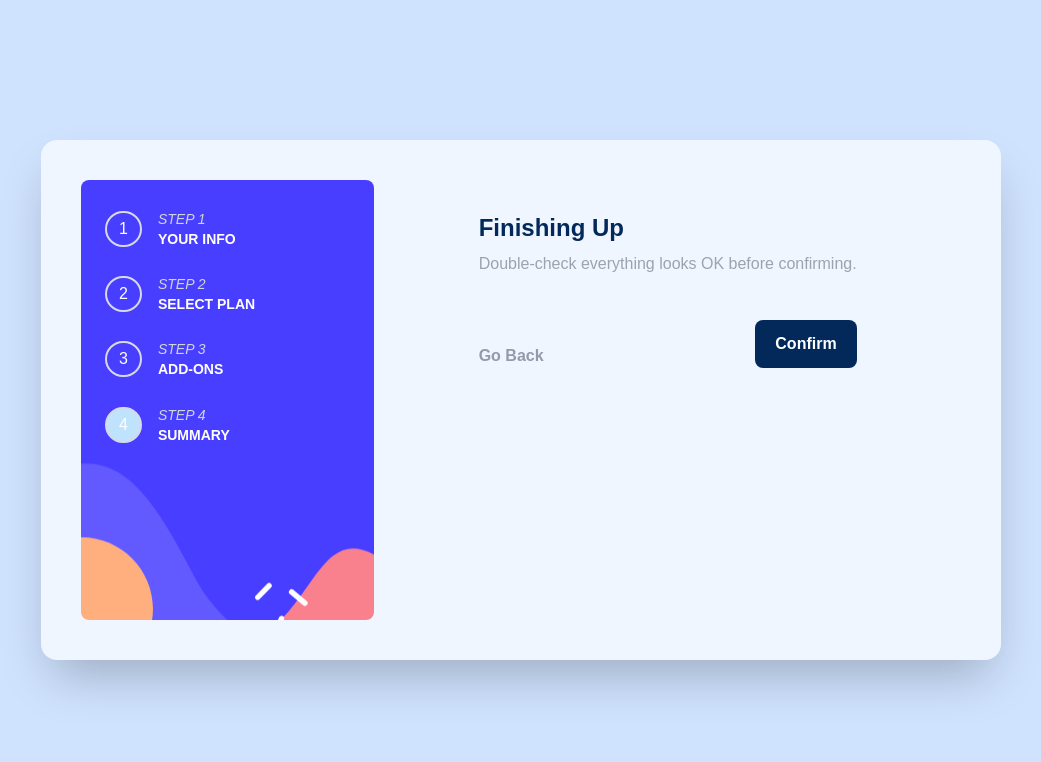
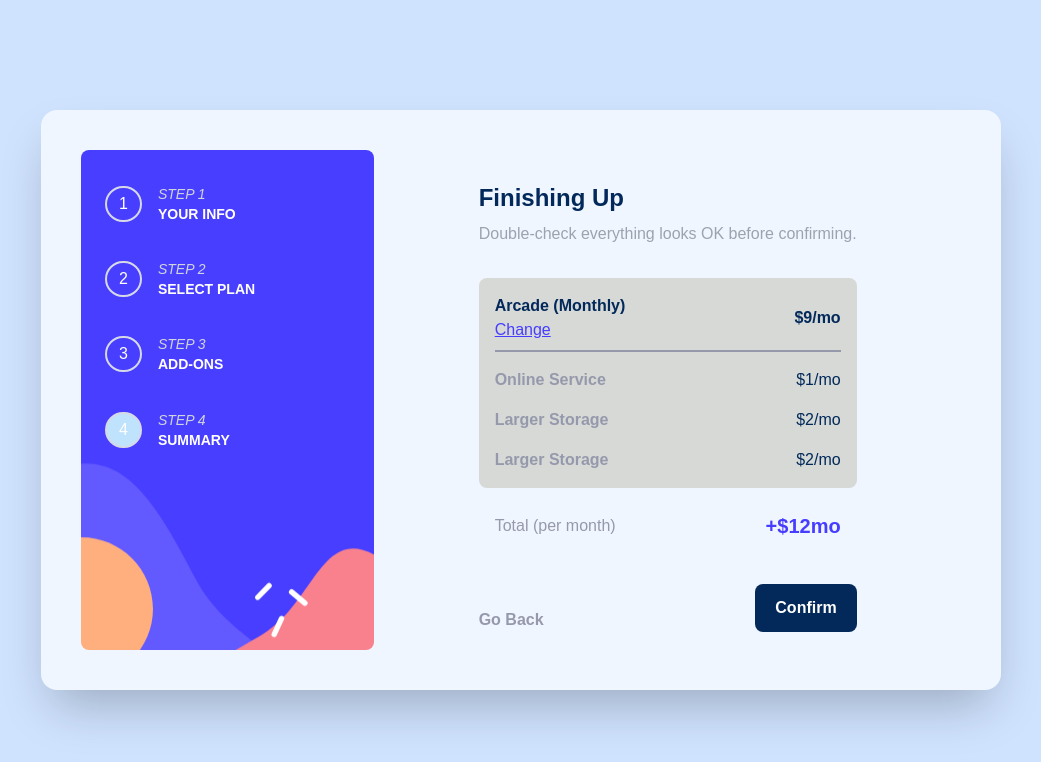
Before and after one commit to Wendell00/Multi-Step-Form, a React (Vite) app: page /summary in a window 1280 px wide. Shown: the top 762 px of the page, without its empty margins (119-1160 px from the left). Built offline with nearby package versions, Linux system fonts and the light colour scheme.

Commit message:
Arrumandos Bugs e estilizand o Sumario

```diff
--- a/src/layouts/LayoutDefault/index.jsx
+++ b/src/layouts/LayoutDefault/index.jsx
@@ -3,7 +3,7 @@ import { Outlet } from 'react-router-dom'
 export function LayoutDefault() {
   return (
     <div className='w-screen h-screen flex justify-center items-center bg-[#cfe2fe]'>
-      <main className='w-[960px] h-[520px] bg-[#f0f6ff] rounded-2xl shadow-2xl p-10'>
+      <main className='w-[960px] h-[580px] bg-[#f0f6ff] rounded-2xl shadow-2xl p-10'>
         <div className=' w-full h-full flex'>
           <Outlet />
         </div>
--- a/src/pages/selectPlan/selectPlan.jsx
+++ b/src/pages/selectPlan/selectPlan.jsx
@@ -11,6 +11,7 @@ export const SelectPlan = () => {
 
     function handleSelectPlan(param){
         setSelectedPlan(param)
+        console.log(param)
     }
 
     const navigate = useNavigate()
@@ -20,18 +21,17 @@ export const SelectPlan = () => {
         else navigate('/')
     }
 
-
     return (
         <>
             <Aside/>
 
-            <div className='justify-self-center my-0 mx-auto h-auto py-8'>
+            <div className='justify-self-center my-0 mx-auto h-full py-8'>
                 <h2 className='text-[#02295a] text-2xl font-bold mb-2'>Select your plan</h2>
                 <p className='font-normal text-gray-400'>You have the option oh monthly or yearly billing.</p>
                 <div>
                     <ul className="flex justify-between mt-4 w-[440px]">
                         <li >
-                            <div onClick={() => handleSelectPlan('arcade')} className={`relative border-[2px] border-solid border-gray-300 border-[1px] w-[120px] h-[130px] rounded-lg hover:border-[#473dff]
+                            <div onClick={() => handleSelectPlan('arcade')} className={`relative border-[2px] border-solid border-[1px] w-[120px] h-[130px] rounded-lg hover:border-[#473dff]
                         cursor-pointer ${selectedPlan === 'arcade' && 'border-[#473dff]'}`}>
                                 <img src="/multi-step-form-main/assets/images/icon-arcade.svg" className="mt-2 ml-2" />
                                 <div className="absolute bottom-0 ml-2 mb-2">
@@ -41,7 +41,7 @@ export const SelectPlan = () => {
                             </div>
                         </li>
                         <li>
-                            <div onClick={() => handleSelectPlan('advanced')} className={`relative border-[2px] border-solid border-gray-300 border-[1px] w-[120px] h-[130px] rounded-lg hover:border-[#473dff]
+                            <div onClick={() => handleSelectPlan('advanced')} className={`relative border-[2px] border-solid border-[1px] w-[120px] h-[130px] rounded-lg hover:border-[#473dff]
                         cursor-pointer ${selectedPlan === 'advanced' && 'border-[#473dff]'}`}>
                                 <img src="/multi-step-form-main/assets/images/icon-advanced.svg" className="mt-2 ml-2" />
                                 <div className="absolute bottom-0 ml-2 mb-2">
@@ -51,7 +51,7 @@ export const SelectPlan = () => {
                             </div>
                         </li>
                         <li>
-                            <div onClick={() => handleSelectPlan('pro')} className={`relative border-[2px] border-solid border-gray-300 border-[1px] w-[120px] h-[130px] rounded-lg hover:border-[#473dff]
+                            <div onClick={() => handleSelectPlan('pro')} className={`relative border-[2px] border-solid  border-[1px] w-[120px] h-[130px] rounded-lg hover:border-[#473dff]
                         cursor-pointer ${selectedPlan === 'pro' && 'border-[#473dff]'}`}>
                                 <img src="/multi-step-form-main/assets/images/icon-pro.svg" className="mt-2 ml-2" />
                                 <div className="absolute bottom-0 ml-2 mb-2">
@@ -65,8 +65,8 @@ export const SelectPlan = () => {
                 <div className='w-full h-[50px] bg-[#fff] mt-8 flex justify-center items-center text-[#9699ab]'>
                     <h2 className={`font-bold ${ !periodPlan && 'text-[#02295a]'}`}>Monthly</h2>
                     <label className="switch">
-                        <input onClick={() => setPeriodPlan(!periodPlan)} type={"checkbox"} id="inputSwitch"/>
-                        <span className="slider round"></span>
+                        <input onClick={() => {setPeriodPlan(!periodPlan)}} type={"checkbox"} id="inputSwitch" checked={periodPlan}/>
+                        <span className="slider round"> </span>
                     </label>
                     <h2 className={`font-bold ${ periodPlan && 'text-[#02295a]'}`}>Yearly</h2>
                 </div>
--- a/src/pages/summary/summary.jsx
+++ b/src/pages/summary/summary.jsx
@@ -27,7 +27,38 @@ export const Summary = () => {
             <div className='justify-self-center my-0 mx-auto h-auto py-8'>
                 <h2 className='text-[#02295a] text-2xl font-bold mb-2'>Finishing Up</h2>
                 <p className='font-normal text-gray-400'>Double-check everything looks OK before confirming.</p>
+                <div>
+                    <div className='w-full h-auto bg-[#d6d9d6] rounded-lg p-4 mt-8'>
+                        <div className='flex justify-between items-center mb-2'>
+                            <div>
+                                <h1 className='text-[#02295a] font-bold'>Arcade (Monthly)</h1>
+                                <p className='underline text-[#473dff] cursor-pointer' onClick={() =>{navigate('/selectPlan')}}>Change</p>
+                            </div>
+                            <div>
+                                <h1 className='text-[#02295a] font-bold'> $9/mo</h1>
+                            </div>
+                        </div>
+                        <div className=' items-center border-t-2 border-[#9699ab]'>
+                            <div className='flex justify-between items-center mt-4'>
+                                <h1 className='text-[#9699ab] font-bold'>Online Service</h1>
+                                <p className='text-[#02295a] font-thin'>$1/mo</p>
+                            </div>
+                            <div className='flex justify-between items-center mt-4'>
+                                <h1 className='text-[#9699ab] font-bold'>Larger Storage</h1>
+                                <p className='text-[#02295a] font-thin'>$2/mo</p>
+                            </div>
+                            <div className='flex justify-between items-center mt-4'>
+                                <h1 className='text-[#9699ab] font-bold'>Larger Storage</h1>
+                                <p className='text-[#02295a] font-thin'>$2/mo</p>
+                            </div>
 
+                        </div>
+                    </div>
+                    <div className='flex justify-between items-center mt-6 px-4'>
+                        <p className='text-[#9699ab] font-thin'>Total (per month)</p>
+                        <h1 className='text-[#473dff] text-xl font-bold'>+$12mo</h1>
+                    </div>
+                </div>
                 <div className='flex justify-between items-center mt-8'>
                     <h1 className='cursor-pointer self-end font-bold text-[#9699ab] hover:text-[#02295a]' onClick={() => handlerFormInfo(false)}>Go Back</h1>
                     <div className='flex justify-end items-end h-[60px]'>
```
